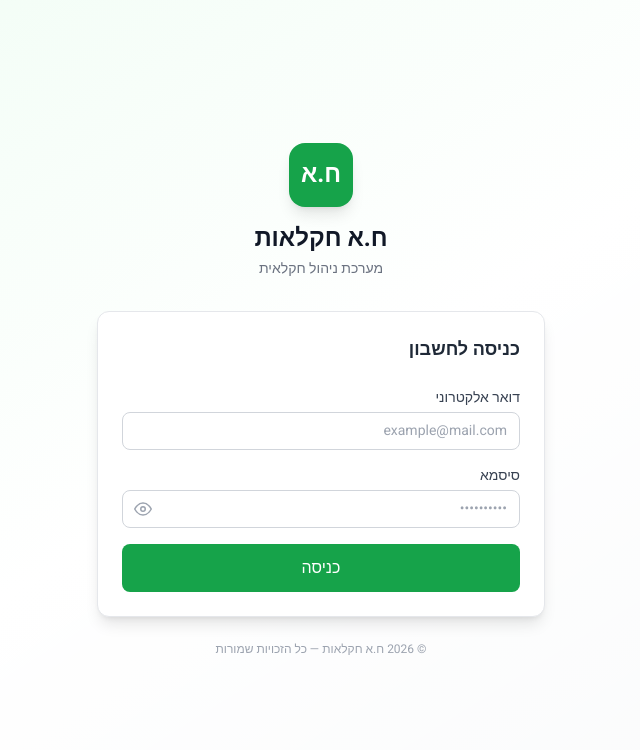
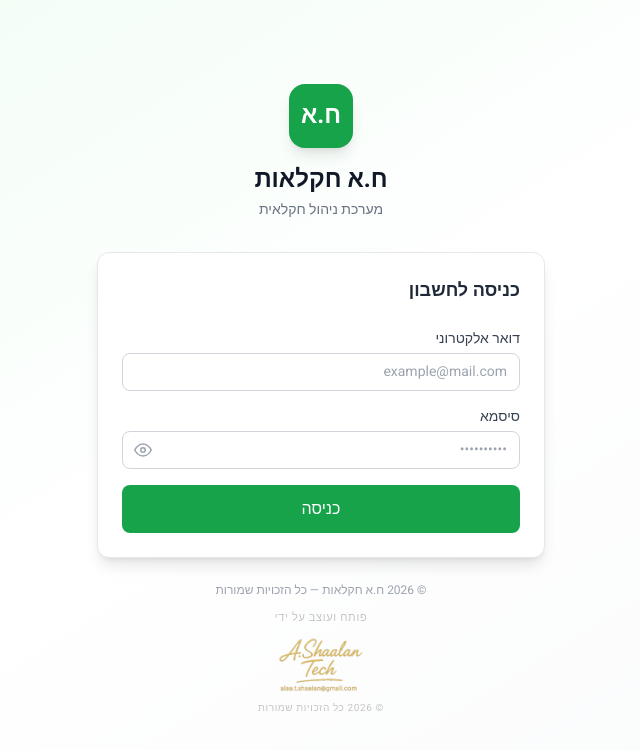
Before and after one commit to ashgolan/ha-agriculture, a React (Vite) app in the folder client/: page /login in a window 1280 px wide. Shown: the top 750 px of the page, without its empty margins (421-1061 px from the left). Built offline with nearby package versions, Linux system fonts and the light colour scheme; no server answers.

Commit message:
✨ Add A.Shaalan Tech logo to login page footer

```diff
--- a/client/src/pages/LoginPage.jsx
+++ b/client/src/pages/LoginPage.jsx
@@ -108,6 +108,21 @@ export default function LoginPage() {
         <p className="text-center text-xs text-gray-400 mt-6">
           © {new Date().getFullYear()} ח.א חקלאות — כל הזכויות שמורות
         </p>
+
+        {/* A.Shaalan Tech signature */}
+        <div style={{ textAlign:"center", marginTop:"12px" }}>
+          <div style={{ fontSize:"11px", color:"#c4c4c4", marginBottom:"8px", letterSpacing:"0.06em" }}>
+            פותח ועוצב על ידי
+          </div>
+          <img
+            src="/logo-shaalan.png"
+            alt="A.Shaalan Tech"
+            style={{ height:"60px", width:"auto", display:"inline-block" }}
+          />
+          <div style={{ fontSize:"10px", color:"#c4c4c4", marginTop:"6px", letterSpacing:"0.06em" }}>
+            © {new Date().getFullYear()} כל הזכויות שמורות
+          </div>
+        </div>
       </div>
     </div>
   );
```
Also changed, not shown: client/public/logo-shaalan.png (added).
